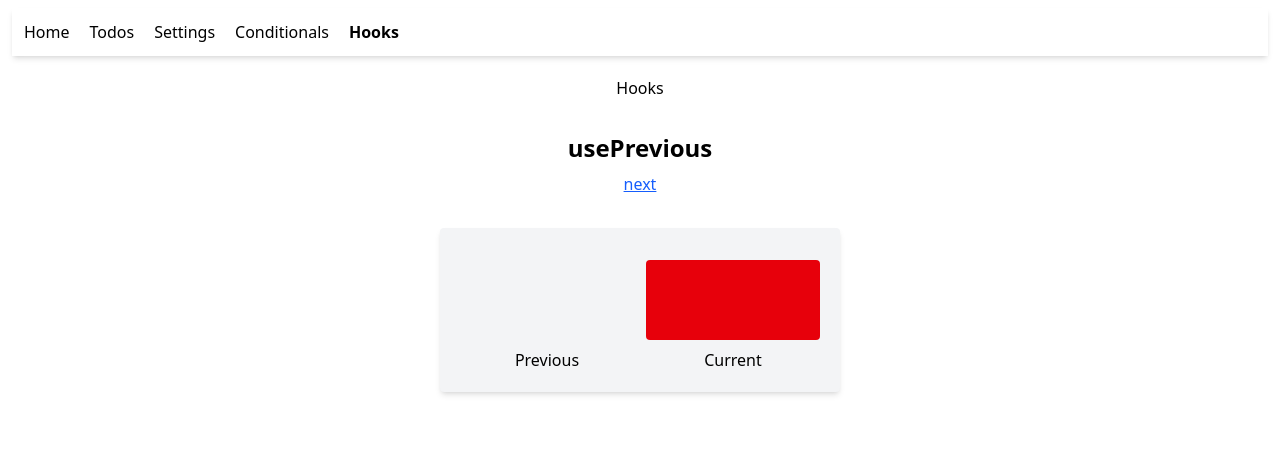
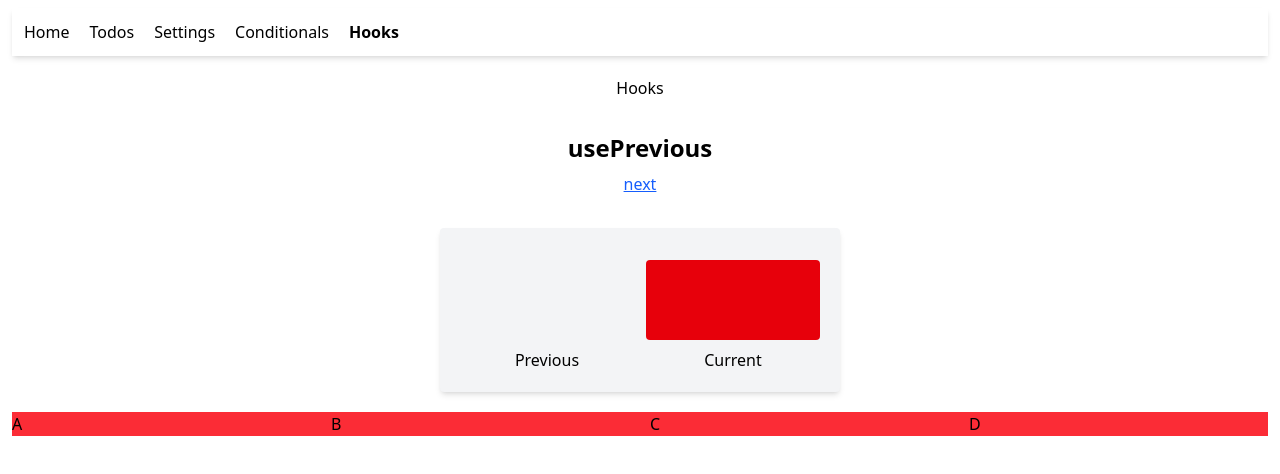
Before and after one commit to alonzojoe/ad-ts, a React (Vite) app: page /hooks in a window 1280 px wide. Shown: the top 474 px of the page. Built offline with nearby package versions, Linux system fonts and the light colour scheme.

Commit message:
create new grid container in hooks page component

```diff
--- a/src/pages/Hooks.tsx
+++ b/src/pages/Hooks.tsx
@@ -7,6 +7,12 @@ const Hooks = () => {
       <h1 className="">Hooks</h1>
 
       <UsePrevious />
+      <div className="grid grid-cols-1 gap-5 md:grid-cols-3 xl:grid-cols-4 w-full bg-red-500">
+        <div>A</div>
+        <div>B</div>
+        <div>C</div>
+        <div>D</div>
+      </div>
     </Container>
   );
 };
```
